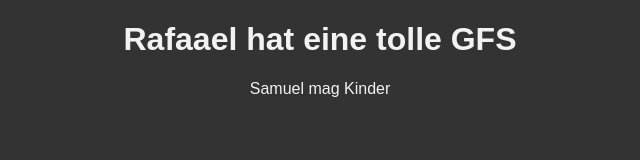
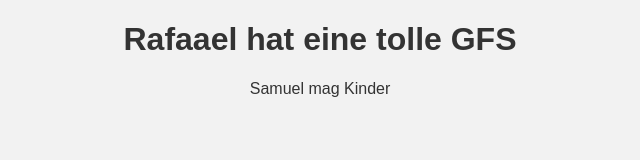
Before and after one commit to Sascha1871337/Rafa-l-saine-Ge-f-s, a plain HTML site: page index.html in a window 1280 px wide. Shown: the whole page, without its empty margins (320-960 px from the left). Drawn offline with Linux system fonts and the light colour scheme.

Commit message:
Revert "Update styles.css"

```diff
--- a/styles.css
+++ b/styles.css
@@ -1,7 +1,7 @@
 body {
   font-family: Arial, sans-serif;
-  background-color: #333;
-  color: #f2f2f2;
+  background-color: #f2f2f2;
+  color: #333;
   text-align: center;
   marign-top: 50px;
 }
```
